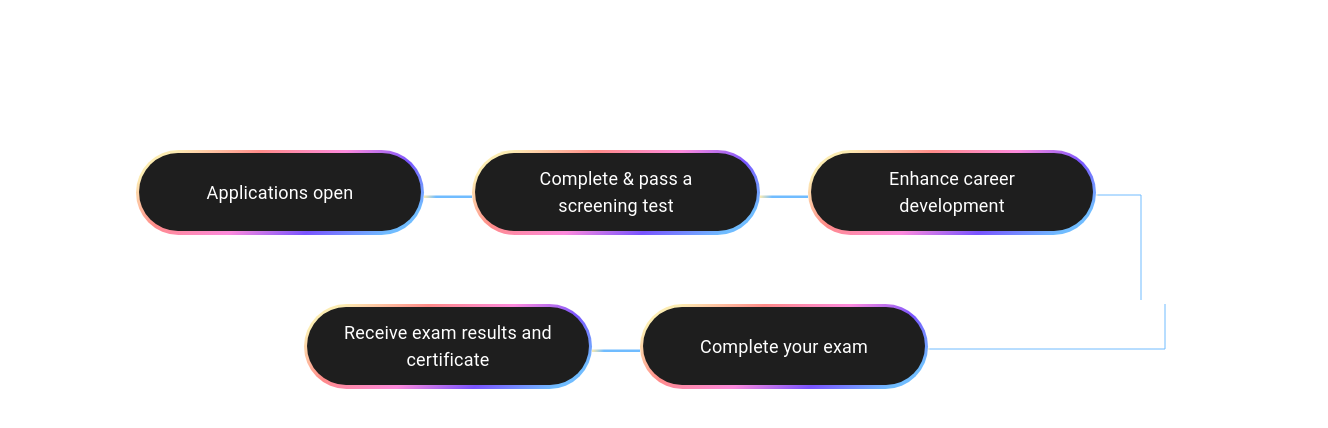
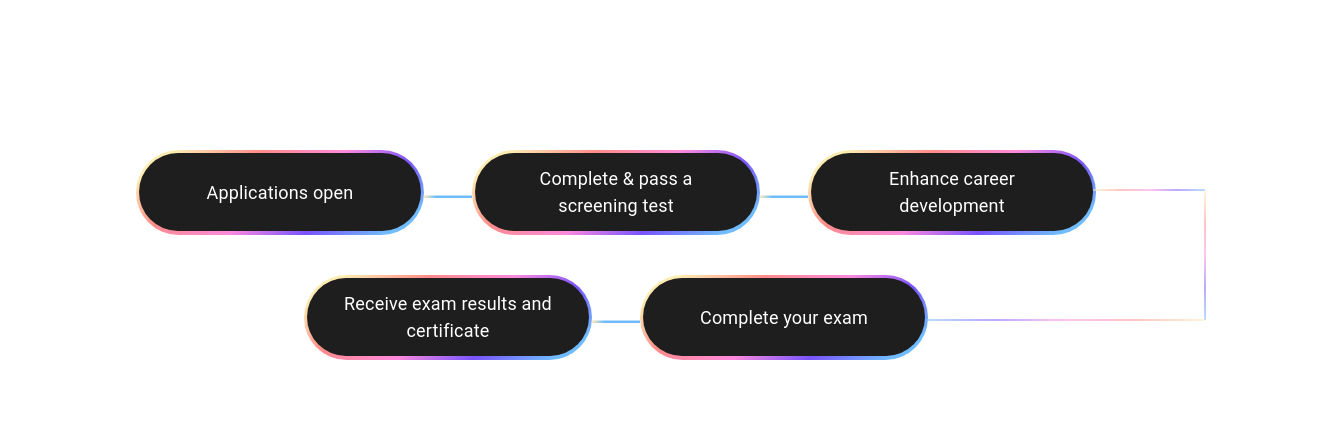
Before and after one commit to codebeast0420/mui-react-grid, a React (Create React App) app: page / in a window 1280 px wide. Shown: the top 428 px of the page, 1328 px wide, since content can reach past the window. Built offline with nearby package versions, Linux system fonts and the light colour scheme.

Commit message:
first result

```diff
--- a/src/App.js
+++ b/src/App.js
@@ -7,7 +7,7 @@ import {
   useMediaQuery,
   useTheme,
 } from "@mui/material";
-import React, { useEffect } from "react";
+import React, { useEffect, useState } from "react";
 import {
   howItWorksTips,
 } from "./data";
@@ -18,22 +18,70 @@ const App = () => {
 
   const theme = useTheme();
   const isMobile = useMediaQuery(theme.breakpoints.down("md"));
+  const [winWit, setWinWit] = useState(window.innerWidth);
+
   useEffect(() => {
-    console.log(isMobile);
-  }, [isMobile]);
+    setWinWit(window.innerWidth);
+    console.log(winWit);
+  }, [window.innerWidth]);
 
   return (
     <section name="About" style={{ marginTop: '150px' }}>
-      <div>{isMobile}</div>
       {/* How it works*/}
       <Container>
         {!isMobile && (
           <Grid
             container
             columnSpacing={0}
-            // rowSpacing={5}
+            rowSpacing={5}
             justifyContent="center"
           >
+            {winWit <= 1200 && (
+              <svg width="100%" height="300px" xmlns="http://www.w3.org/2000/svg" style={{ position: "absolute" }}>
+                <defs>
+                  <linearGradient id="e" x1="0" y1="0" x2="45" y2="10" gradientUnits="userSpaceOnUse">
+                    <stop stop-color="#FCECB2" offset="0" />
+                    <stop stop-color="#FF8B89" offset="0.25" />
+                    <stop stop-color="#FC8ADC" offset="0.5" />
+                    <stop stop-color="#7954FF" offset="0.75" />
+                    <stop stop-color="#70BCFF" offset="1" />
+                  </linearGradient>
+                </defs>
+                <line x1="88%" y1="80" x2="92%" y2="80" stroke="url(#e)" />
+                <line x1="92%" y1="80" x2="92%" y2="210" stroke="url(#e)" />
+                <line x1="92%" y1="210" x2="74%" y2="210" stroke="url(#e)" />
+              </svg>
+            )}
+            {winWit > 1200 && (
+              <svg width="100%" height="300px" xmlns="http://www.w3.org/2000/svg" style={{ position: "absolute" }}>
+                <defs>
+                  <linearGradient id="e1" x1={winWit/2 + 453} y1="80" x2={winWit/2 + 565} y2="80" gradientUnits="userSpaceOnUse">
+                    <stop stop-color="#FCECB2" offset="0" />
+                    <stop stop-color="#FF8B89" offset="0.25" />
+                    <stop stop-color="#FC8ADC" offset="0.5" />
+                    <stop stop-color="#7954FF" offset="0.75" />
+                    <stop stop-color="#70BCFF" offset="1" />
+                  </linearGradient>
+                  <linearGradient id="e2" x1={winWit/2 + 565} y1="80" x2={winWit/2 + 565} y2="210" gradientUnits="userSpaceOnUse">
+                    <stop stop-color="#FCECB2" offset="0" />
+                    <stop stop-color="#FF8B89" offset="0.25" />
+                    <stop stop-color="#FC8ADC" offset="0.5" />
+                    <stop stop-color="#7954FF" offset="0.75" />
+                    <stop stop-color="#70BCFF" offset="1" />
+                  </linearGradient>
+                  <linearGradient id="e3" x1={winWit/2 + 565} y1="210" x2={winWit/2 + 285} y2="210" gradientUnits="userSpaceOnUse">
+                    <stop stop-color="#FCECB2" offset="0" />
+                    <stop stop-color="#FF8B89" offset="0.25" />
+                    <stop stop-color="#FC8ADC" offset="0.5" />
+                    <stop stop-color="#7954FF" offset="0.75" />
+                    <stop stop-color="#70BCFF" offset="1" />
+                  </linearGradient>
+                </defs>
+                <line x1={winWit/2 + 453} y1="80" x2={winWit/2 + 565} y2="80" stroke="url(#e1)" />
+                <line x1={winWit/2 + 565} y1="80" x2={winWit/2 + 565} y2="210" stroke="url(#e2)" />
+                <line x1={winWit/2 + 565} y1="210" x2={winWit/2 + 285} y2="210" stroke="url(#e3)" />
+              </svg>
+            )}
             {howItWorksTips.map((benefit, index) => {
               return (
                 <>
@@ -69,7 +117,7 @@ const App = () => {
                       </defs>
                       <line x1="0" y1="10" x2="10" y2="10" stroke="url(#e)" />
                     </svg>)}
-                    {index === 2 && index !== 4 && (
+                    {/* {index === 2 && index !== 4 && (
                       <svg width="100%" height="150px" xmlns="http://www.w3.org/2000/svg">
                         <defs>
                           <linearGradient id="e" x1="0" y1="10" x2="10" y2="10" gradientUnits="userSpaceOnUse">
@@ -98,7 +146,7 @@ const App = () => {
                         <line x1="0" y1="45" x2="237" y2="45" stroke="url(#e)" />
                         <line x1="237" y1="0" x2="237" y2="45" stroke="url(#e)" />
                       </svg>
-                    )}
+                    )} */}
                   </Grid>
                 </>
               );
@@ -114,7 +162,7 @@ const App = () => {
           >
             {howItWorksTips.map((benefit, index) => (
               <>
-                <Grid item xs={6} style={{width: '100%'}} key={index}>
+                <Grid item xs={6} style={{ width: '100%' }} key={index}>
                   <Box
                     sx={{
                       p: "1px",
```
